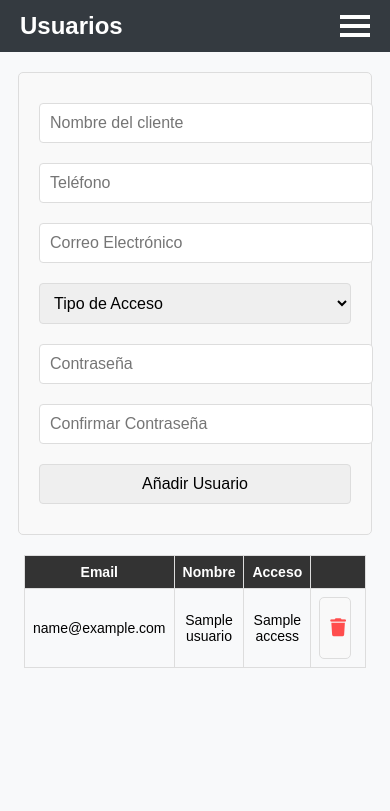
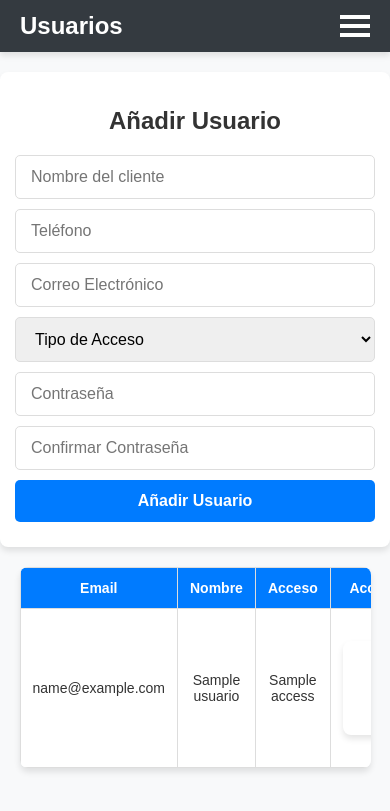
Before and after one commit to emilianoGGauna/lepuppyurns, a Flask app: page /adminusuarios in a window 390 px wide. Shown: the top 811 px of the page. Run offline with Flask 3, Linux system fonts and the light colour scheme; a database or web service that is not in the repository returns one stand-in record (values such as "Sample title").

Commit message:
Actualización usuarios para pedir seguridad al borrar

```diff
--- a/templates/admin/adminusuarios.html
+++ b/templates/admin/adminusuarios.html
@@ -6,12 +6,16 @@
     <title>Usuarios</title>
     <link href="https://cdnjs.cloudflare.com/ajax/libs/font-awesome/6.0.0/css/all.min.css" rel="stylesheet">
     <style>
+        /* Global Styles */
         body {
             font-family: Arial, sans-serif;
             margin: 0;
             padding: 0;
             background-color: #f8f9fa;
+            color: #333;
         }
+
+        /* Navbar Styles */
         .navbar {
             background-color: #343a40;
             color: white;
@@ -22,11 +26,14 @@
             position: sticky;
             top: 0;
             z-index: 1000;
+            box-shadow: 0 4px 6px rgba(0, 0, 0, 0.1);
         }
+
         .navbar h1 {
             margin: 0;
             font-size: 24px;
         }
+
         .menu {
             display: none;
             flex-direction: column;
@@ -36,98 +43,156 @@
             top: 50px;
             padding: 10px;
             border-radius: 5px;
+            box-shadow: 0 4px 6px rgba(0, 0, 0, 0.1);
         }
+
         .menu a {
             color: white;
             text-decoration: none;
-            padding: 10px 0;
+            padding: 10px 20px;
+            border-radius: 5px;
             text-align: center;
         }
+
         .menu a.active {
             background-color: green;
             color: white;
-            border-radius: 5px;
         }
+
         .menu a:hover {
             background-color: #555;
         }
+
         .hamburger {
             cursor: pointer;
         }
+
         .hamburger div {
             width: 30px;
             height: 4px;
             background-color: white;
             margin: 5px 0;
         }
+
+        /* Form Styles */
         form {
-            width: 80%;
+            max-width: 600px;
             margin: 20px auto;
             padding: 20px;
+            background-color: white;
+            border-radius: 8px;
+            box-shadow: 0 4px 6px rgba(0, 0, 0, 0.1);
+        }
+
+        form h2 {
+            text-align: center;
+            margin-bottom: 20px;
+        }
+
+        form input, form select, form button {
+            display: block;
+            width: 100%;
+            padding: 12px 15px;
+            margin: 10px 0;
             border: 1px solid #ddd;
-            background-color: #f9f9f9;
             border-radius: 5px;
+            font-size: 16px;
+            box-sizing: border-box;
         }
-        form input, form select, form button {
-            margin: 10px 0;
+
+        form input:focus, form select:focus, form button:focus {
+            border-color: #007bff;
+            outline: none;
+        }
+
+        form button {
+            background-color: #007bff;
+            color: white;
+            font-weight: bold;
+            cursor: pointer;
+            border: none;
+        }
+
+        form button:hover {
+            background-color: #0056b3;
+        }
+
+        /* Table Styles */
+        .table-container {
+            width: 90%;
+            margin: 20px auto;
+            overflow-x: auto;
+            background-color: white;
+            border-radius: 8px;
+            box-shadow: 0 4px 6px rgba(0, 0, 0, 0.1);
+        }
+
+        table {
             width: 100%;
-            padding: 10px;
-            border: 1px solid #ddd;
-            border-radius: 4px;
-            font-size: 16px;
-        }
-        table {
-            width: 80%;
-            margin: 20px auto;
             border-collapse: collapse;
         }
+
         th, td {
+            padding: 12px;
+            text-align: center;
             border: 1px solid #ddd;
-            padding: 8px;
-            text-align: center;
         }
+
         th {
-            background-color: #333;
+            background-color: #007bff;
             color: white;
         }
+
+        tr:nth-child(even) {
+            background-color: #f9f9f9;
+        }
+
         td {
             vertical-align: middle;
         }
+
         .delete-btn {
             background-color: transparent;
             border: none;
             cursor: pointer;
-            width: 100%;
-            height: 100%;
         }
-        .delete-btn:hover {
-            opacity: 0.7;
-        }
+
         .delete-btn i {
             color: #ff4d4d;
-            font-size: 20px;
+            font-size: 18px;
         }
+
+        .delete-btn:hover i {
+            color: #d63031;
+        }
+
+        /* Responsive Styles */
         @media (max-width: 768px) {
+            form {
+                padding: 15px;
+            }
+
             table {
                 font-size: 14px;
-            }
-            .delete-btn i {
-                font-size: 18px;
             }
         }
     </style>
     <script>
+        // Toggle the navigation menu
         function toggleMenu() {
             const menu = document.querySelector(".menu");
             menu.style.display = menu.style.display === "flex" ? "none" : "flex";
         }
 
+        // Confirm user deletion
         function confirmDeleteUser(clientId) {
             if (confirm("¿Estás seguro de que deseas eliminar este usuario?")) {
                 const form = document.getElementById(`delete-form-${clientId}`);
                 form.submit();
             }
         }
+
+        // Highlight the active menu link
         document.addEventListener("DOMContentLoaded", () => {
             const activeTab = window.location.pathname;
             document.querySelectorAll(".menu a").forEach(link => {
@@ -157,6 +222,7 @@
 
     <!-- Add User Form -->
     <form action="/adduser" method="POST">
+        <h2>Añadir Usuario</h2>
         <input type="text" name="client_name" placeholder="Nombre del cliente" required>
         <input type="text" name="phone" placeholder="Teléfono" required>
         <input type="email" name="email" placeholder="Correo Electrónico" required>
@@ -171,13 +237,14 @@
     </form>
 
     <!-- User Table -->
+    <div class="table-container">
         <table>
             <thead>
                 <tr>
                     <th>Email</th>
                     <th>Nombre</th>
                     <th>Acceso</th>
-                <th></th>
+                    <th>Acciones</th>
                 </tr>
             </thead>
             <tbody>
@@ -187,7 +254,7 @@
                     <td>{{ usuario.client_name }}</td>
                     <td>{{ usuario.access }}</td>
                     <td>
-                    <form id="delete-form-{{ usuario.client_id }}" action="/deleteuser" method="POST" style="margin: 0; padding: 0;">
+                        <form id="delete-form-{{ usuario.client_id }}" action="/deleteuser" method="POST">
                             <input type="hidden" name="client_id" value="{{ usuario.client_id }}">
                             <button type="button" class="delete-btn" onclick="confirmDeleteUser('{{ usuario.client_id }}')">
                                 <i class="fas fa-trash"></i>
@@ -198,5 +265,6 @@
                 {% endfor %}
             </tbody>
         </table>
+    </div>
 </body>
 </html>
```
Also changed, not shown: templates/admin/admincatalogo.html (+77 -14 lines). Lines whose indentation alone changed are shown as unchanged.
